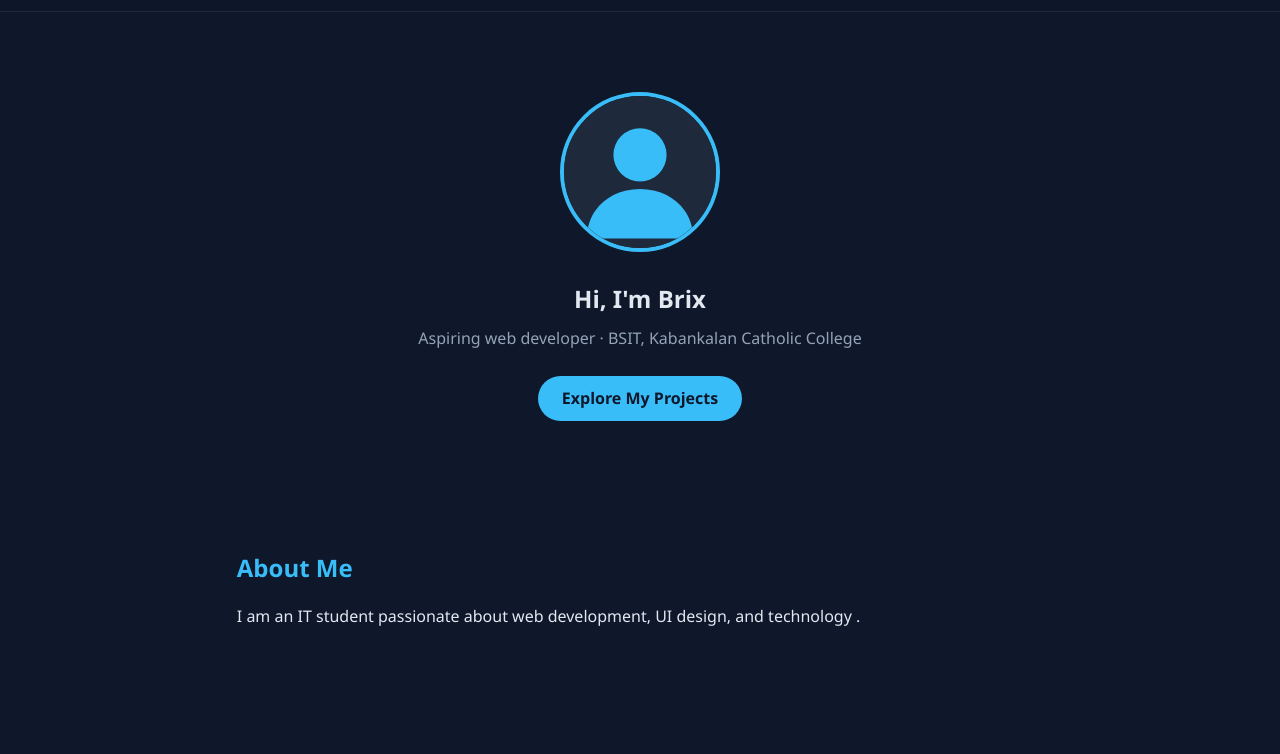
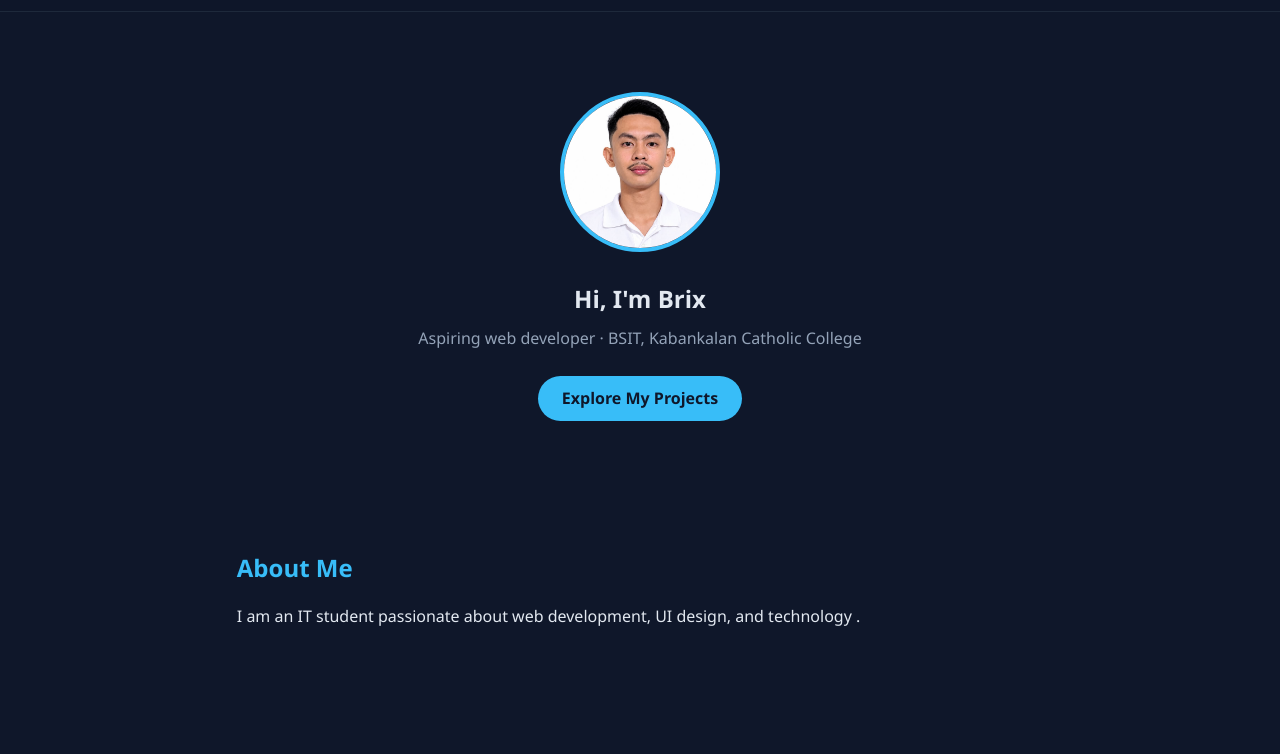
Before and after one commit to Mathew-tect/Brutas-project-1, a plain HTML site: page index.html in a window 1280 px wide. Shown: the part 45-799 px from the top of the page. Drawn offline with Linux system fonts and the light colour scheme.

Commit message:
Update index.html

```diff
--- a/index.html
+++ b/index.html
@@ -23,7 +23,7 @@
 
   <main>
     <section id="home" class="hero">
-      <img src="assets/profile.svg" alt="Profile picture of Mathew Brutas" class="avatar">
+      <img src="assets/brixpfp.jpeg" alt="Profile picture of Brix Tamidles Brutas" class="avatar">
       <h1>Hi, I'm Brix</h1>
       <p class="tagline">Aspiring web developer &middot; BSIT, Kabankalan Catholic College</p>
       <a href="#projects" class="btn">Explore My Projects</a>
```
